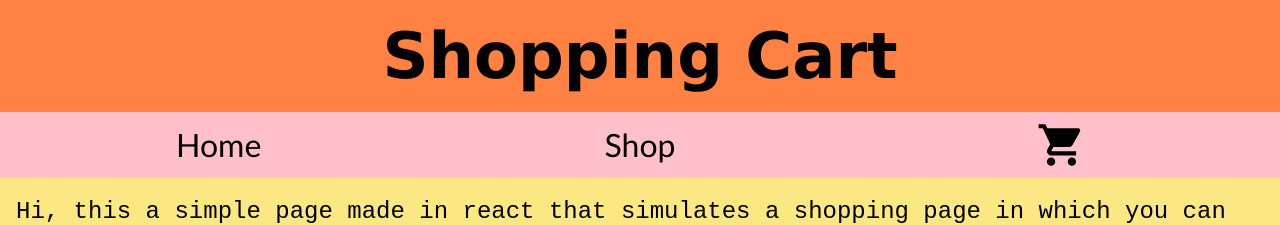
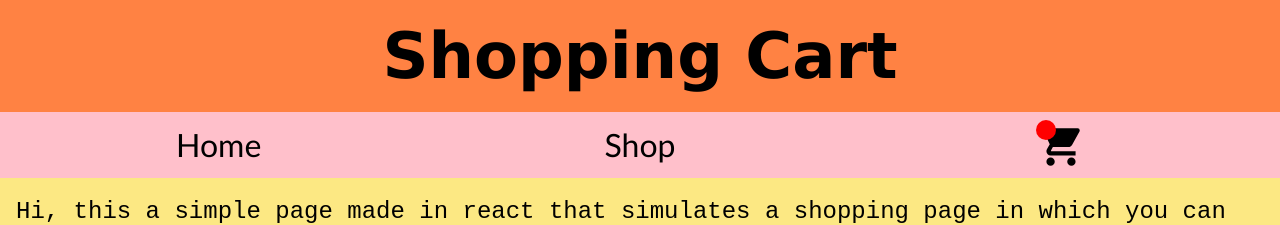
Before and after one commit to ivanovichi123/Shopping-cart, a React (Vite) app: page /home in a window 1280 px wide. Shown: the top 225 px of the page. Built offline with nearby package versions, Linux system fonts and the light colour scheme.

Commit message:
feat: The cart shows how many items ou select

```diff
--- a/src/components/NavBar.jsx
+++ b/src/components/NavBar.jsx
@@ -2,7 +2,7 @@ import Cart from "../assets/cart.svg";
 import styles from "../styles/navBar.module.css";
 import { Link } from "react-router";
 
-const NavBar = () => {
+const NavBar = (props) => {
   return (
     <nav className={styles.navigation}>
       <Link to="/home" className={styles.Home}>
@@ -11,7 +11,11 @@ const NavBar = () => {
       <Link to="/shop" className={styles.Shop}>
         Shop
       </Link>
-      <img className={styles.Cart} src={Cart} alt="A cart" />
+      <div className={styles.divCart}>
+        <div className={styles.cartItems} style={{width: props.cartItems >= 100 ? '30px' : '20px', display: props.cartItems === 0 ? 'none' : 'flex'}}>{props.cartItems}</div>
+        <img className={styles.Cart} src={Cart} alt="A cart" />
+      </div>
+
     </nav>
   );
 };
--- a/src/components/shopPage/ShopPage.jsx
+++ b/src/components/shopPage/ShopPage.jsx
@@ -21,6 +21,7 @@ const ShopPage = () => {
   ];
 
   const [productsList, setProductsList] = useState([5,0,0,0,0,0,0,0,0,0,0,0]);
+  const [cartItems, setCartItems] = useState(0);
 
   function productNumberGreater(index) {
     let modifiedList = [...productsList];
@@ -66,7 +67,16 @@ const ShopPage = () => {
     e.preventDefault();
   }
 
-  // console.log("render");
+  function theCartUp (index) {
+    if(cartItems === 200) {
+      return;
+    }
+    let newCartItems = cartItems + productsList[index];
+    if (newCartItems > 200) {
+      newCartItems = 200;
+    }
+    setCartItems(newCartItems);
+  }
 
 
   return (
@@ -74,7 +84,7 @@ const ShopPage = () => {
       <header className={styles.theHeader}>
         <h1>Shop</h1>
       </header>
-      <NavBar />
+      <NavBar cartItems={cartItems}/>
       <main className={styles.theMainContainer}>
         {products.map((individualProduct, index) => {
           return (
@@ -88,11 +98,11 @@ const ShopPage = () => {
                 alt={`I am ${individualProduct}`}
               />
               <div className={styles.theDivForm}>
-                <form className={styles.theForm} onSubmit={() => theFormSubmit(event)}>
+                <form name="theForm" className={styles.theForm} onSubmit={() => theFormSubmit(event)}>
                   <button className={styles.theMore} onClick={() => productNumberGreater(index)}>+</button>
-                  <input className={styles.theInput} type="tel" value={productsList[index]} onChange={() => inputChange(event,index)}/>
+                  <input name="theInput" className={styles.theInput} type="tel" value={productsList[index]} onChange={() => inputChange(event,index)}/>
                   <button className={styles.theLess} onClick={() => productNumberLesser(index)}>-</button>
-                  <button className={styles.theSubmit}>Add to cart</button>
+                  <button className={styles.theSubmit} onClick={() => theCartUp(index)}>Add to cart</button>
                 </form>
               </div>
             </div>
--- a/src/styles/navBar.module.css
+++ b/src/styles/navBar.module.css
@@ -29,9 +29,27 @@
   text-decoration: none;
 }
 
+.divCart {
+  grid-column: 3/4;
+  display: grid;
+}
+
+.cartItems {
+  position: relative;
+  background-color: red;
+  grid-column: 1 / -1;
+  grid-row: 1 / -1;
+  height: 20px;
+  border-radius: 10px;
+  justify-content: center;
+  align-items: center;
+  color: white;
+}
+
 .Cart {
-  grid-column: 3/4;
   height: 50px;
   width: 100%;
   cursor: pointer;
+  grid-column: 1 / -1;
+  grid-row: 1 / -1;
 }
```
